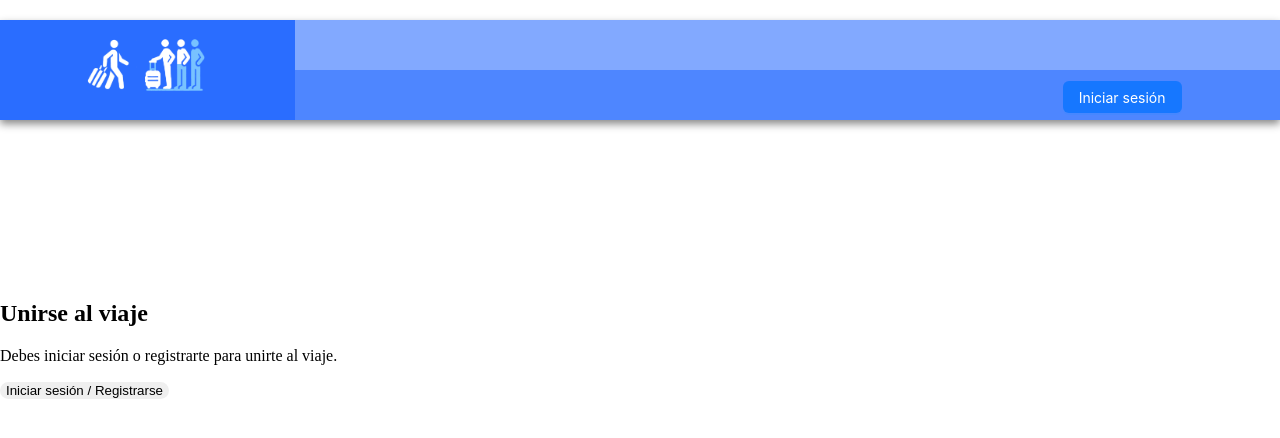
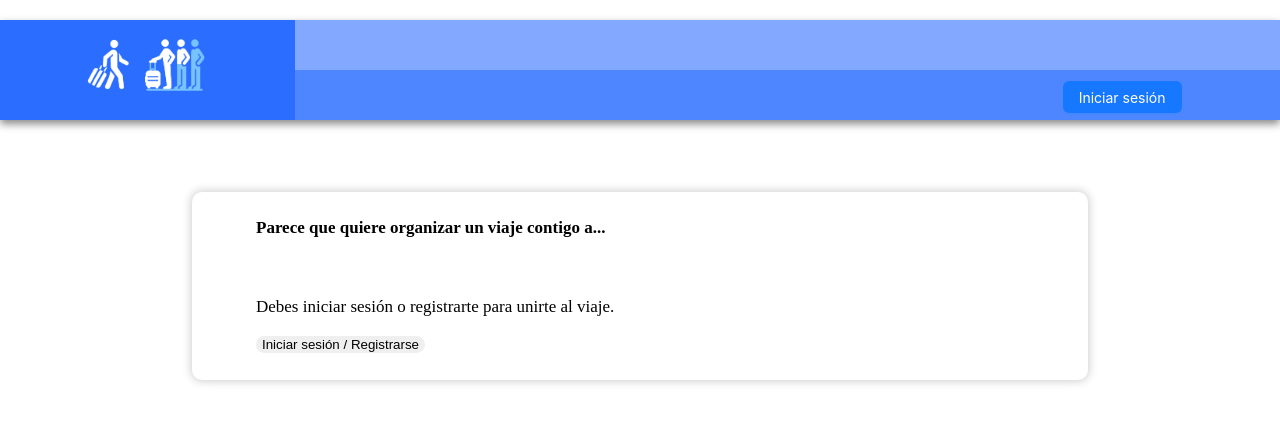
Before and after one commit to FSD0224STR/TFM-azul-frontend, a React (Vite) app: page /join-trip/1 in a window 1280 px wide. Shown: the top 438 px of the page. Built offline with nearby package versions, Linux system fonts and the light colour scheme.

Commit message:
mejoro joinTrip

```diff
--- a/src/pages/JoinTrip.jsx
+++ b/src/pages/JoinTrip.jsx
@@ -9,10 +9,11 @@ const JoinTripPage = () => {
   const { isLoggedIn } = useContext(AuthContext);
   const [joining, setJoining] = useState(false);
   const [joinError, setJoinError] = useState(null);
+  const [tripTitle, setTripTitle] = useState("");
+  const [tripOwner, setTripOwner] = useState("");
+  const [isLoginModalVisible, setIsLoginModalVisible] = useState(false);
+  const [returnUrl, setReturnUrl] = useState("");
   const navigate = useNavigate();
-  const [isLoginModalVisible, setIsLoginModalVisible] = useState(false);
-  const [pendingJoinTrip, setPendingJoinTrip] = useState(null);
-  const [returnUrl, setReturnUrl] = useState("");
 
   const showLoginModal = () => {
     setIsLoginModalVisible(true);
@@ -62,18 +63,26 @@ const JoinTripPage = () => {
     }
   };
 
+  const fetchTripDetails = async () => {
+    try {
+      const response = await tripApi.getTripInfo(id);
+      if (response.data) {
+        setTripTitle(response.data.title);
+        setTripOwner(response.data.owner.username); // Suponiendo que la respuesta contiene el nombre del propietario en response.data.owner.username
+      }
+    } catch (error) {
+      console.error("Error fetching trip details:", error);
+    }
+  };
+
   useEffect(() => {
-    const returnUrl = new URLSearchParams(window.location.search).get(
-      "returnUrl"
-    );
-    if (returnUrl) {
-      setPendingJoinTrip(returnUrl);
-    }
-  }, []);
+    fetchTripDetails();
+  }, [id]);
 
   return (
-    <div className="joinTripPage">
-      <h2>Unirse al viaje</h2>
+    <div className="joinTripPage cardInfoTrip">
+      <h4>Parece que {tripOwner} quiere organizar un viaje contigo a...</h4>
+      <h2>{tripTitle}</h2>
       {!isLoggedIn ? (
         <div>
           <p>Debes iniciar sesión o registrarte para unirte al viaje.</p>
@@ -84,9 +93,12 @@ const JoinTripPage = () => {
         </div>
       ) : (
         <div>
-          <p>¡Haz clic en el botón para unirte al viaje!</p>
+          <p>
+            Haz clic en el botón si quieres unirte al viaje y empezar a añadir
+            propuestas:
+          </p>
           <button onClick={handleJoinTrip} disabled={joining}>
-            {joining ? "Uniendo..." : "Unirse al viaje"}
+            {joining ? "Uniendo..." : "Sí, quiero"}
           </button>
           {joinError && <p>{joinError}</p>}
         </div>
```
